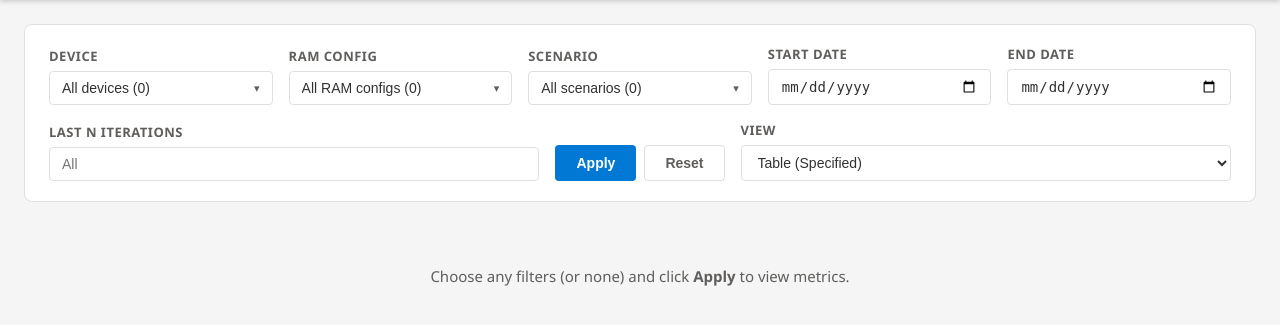
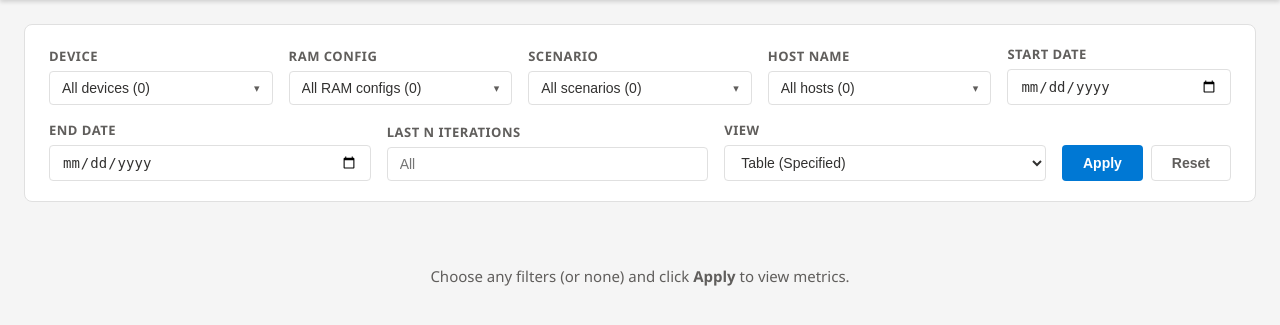
Before and after one commit to Ananya3368/HOBL-Custom-Dashboard, a Flask app: page / in a window 1280 px wide. Shown: the part 61-386 px from the top of the page. Run offline with Flask 3, Linux system fonts and the light colour scheme; data that the repository does not hold is empty; some libraries are stand-ins or nearby versions.

Commit message:
Add Host Name filter and related dashboard improvements
- Add Host Name multi-select filter end-to-end (app.py, json_data.py,
  kusto_data.py backends; common.js, index.html, styles.css frontend)
- Reorder boxplots: Performance Metrics, then Power Calculation, then
  Power Metrics
- Normalize CoV heatmap per (section, group) so power CoVs aren't pooled
  with larger perf CoVs
- Add Teams Video Resolution Width/Height curated perf metrics
- Move filter action buttons after the View selector

Co-authored-by: Copilot <223556219+Copilot@users.noreply.github.com>

```diff
--- a/app.py
+++ b/app.py
@@ -166,6 +166,7 @@ def _parse_filters():
         "device": _list("device"),
         "ram": _list("ram"),
         "scenario": _list("scenario"),
+        "host": _list("host"),
         "start_date": request.args.get("start_date", ""),
         "end_date": request.args.get("end_date", ""),
         "last_n": _int("last_n"),
@@ -181,7 +182,7 @@ def api_metrics():
     try:
         return jsonify(
             get_backend().get_metrics(
-                f["device"], f["ram"], f["scenario"], f["start_date"],
+                f["device"], f["ram"], f["scenario"], f["host"], f["start_date"],
                 f["end_date"], f["last_n"], f["start_iter"], f["end_iter"],
             )
         )
@@ -196,7 +197,7 @@ def api_table():
     try:
         return jsonify(
             get_backend().get_table_data(
-                f["device"], f["ram"], f["scenario"], f["start_date"],
+                f["device"], f["ram"], f["scenario"], f["host"], f["start_date"],
                 f["end_date"], f["last_n"], f["start_iter"], f["end_iter"],
             )
         )
--- a/json_data.py
+++ b/json_data.py
@@ -194,6 +194,7 @@ def get_filter_options() -> dict:
         "devices": sorted({r["Device"] for r in records if r["Device"]}),
         "rams": sorted({r["Ram"] for r in records if r["Ram"]}, key=_ram_sort_key),
         "scenarios": sorted({r["Scenario"] for r in records if r["Scenario"]}),
+        "hostnames": sorted({r["HostName"] for r in records if r.get("HostName")}),
         "dates": sorted({r["RunDate"] for r in records if r["RunDate"]}, reverse=True),
     }
 
@@ -265,6 +266,7 @@ def get_metrics(
     device: str = "",
     ram: str = "",
     scenario: str = "",
+    host: str = "",
     start_date: str = "",
     end_date: str = "",
     last_n=None,
@@ -284,12 +286,14 @@ def get_metrics(
     dev_set = _as_set(device)
     ram_set = _as_set(ram)
     scn_set = _as_set(scenario)
+    host_set = _as_set(host)
     rows = [
         r
         for r in _load_records()
         if (not dev_set or r["Device"] in dev_set)
         and (not ram_set or r["Ram"] in ram_set)
         and (not scn_set or r["Scenario"] in scn_set)
+        and (not host_set or r.get("HostName") in host_set)
         and (not start_date or r["RunDate"] >= start_date)
         and (not end_date or r["RunDate"] <= end_date)
     ]
@@ -453,6 +457,7 @@ def get_table_data(
     device: str = "",
     ram: str = "",
     scenario: str = "",
+    host: str = "",
     start_date: str = "",
     end_date: str = "",
     last_n=None,
@@ -469,12 +474,14 @@ def get_table_data(
     dev_set = _as_set(device)
     ram_set = _as_set(ram)
     scn_set = _as_set(scenario)
+    host_set = _as_set(host)
     cols = [
         c
         for c in _load_columns()
         if (not dev_set or c["Device"] in dev_set)
         and (not ram_set or c["Ram"] in ram_set)
         and (not scn_set or c["Scenario"] in scn_set)
+        and (not host_set or c["Header"].get("Host Name") in host_set)
         and (not start_date or c["Date"] >= start_date)
         and (not end_date or c["Date"] <= end_date)
     ]
--- a/static/css/styles.css
+++ b/static/css/styles.css
@@ -250,6 +250,7 @@
             display: flex;
             gap: 8px;
             align-items: flex-end;
+            margin-left: auto;
         }
 
         .btn {
--- a/static/js/box.js
+++ b/static/js/box.js
@@ -7,8 +7,8 @@
 // escapeHtml, activeFilterSummary, resultsDiv, metricModal, modalTitle.
 
 const BOX_TYPES = [
+    { type: 'PowerCalculation', title: 'Power Calculation', id: 'boxCalc' },
     { type: 'PowerMetrics', title: 'Power Metrics', id: 'boxPower' },
-    { type: 'PowerCalculation', title: 'Power Calculation', id: 'boxCalc' },
 ];
 
 function median(values) {
@@ -32,16 +32,9 @@ function renderBoxplots(metrics) {
 
     buildDeviceColorMap(metrics);
     let html = `<div class="results-summary">${activeFilterSummary()} &nbsp;|&nbsp; ${metrics.length} metric(s)</div>`;
-    BOX_TYPES.forEach(cfg => {
-        html += `
-        <div class="chart-card">
-            <h3>${cfg.title}</h3>
-            <div class="chart-sub">Distribution of each metric across the selected iterations${'\u0020'}(box = quartiles, line = median).</div>
-            <div class="box-holder"><div id="${cfg.id}"></div></div>
-        </div>`;
-    });
-    // Curated performance metrics, derived in the same first / P50-P70-P90 manner
-    // as the Table (Specified) view.
+    // Order: Performance Metrics first, then Power Calculation, then Power Metrics.
+    // Curated performance metrics are derived in the same first / P50-P70-P90
+    // manner as the Table (Specified) view.
     const perfRows = (typeof curatedPerfMetricRows === 'function' && currentTable)
         ? curatedPerfMetricRows(currentTable).filter(r => r.Scenario === scenarios[0])
         : [];
@@ -51,13 +44,21 @@ function renderBoxplots(metrics) {
             <div class="chart-sub">Curated performance metrics, shown the same way as the Table (Specified) view${'\u0020'}(first value, or P50/P70/P90). Box = quartiles, line = median.</div>
             <div class="box-holder"><div id="boxPerf"></div></div>
         </div>`;
+    BOX_TYPES.forEach(cfg => {
+        html += `
+        <div class="chart-card">
+            <h3>${cfg.title}</h3>
+            <div class="chart-sub">Distribution of each metric across the selected iterations${'\u0020'}(box = quartiles, line = median).</div>
+            <div class="box-holder"><div id="${cfg.id}"></div></div>
+        </div>`;
+    });
     resultsDiv.innerHTML = html;
 
+    drawBoxChart('boxPerf', perfRows);
     BOX_TYPES.forEach(cfg => {
         const rows = metrics.filter(m => m.MetricType === cfg.type);
         drawBoxChart(cfg.id, rows);
     });
-    drawBoxChart('boxPerf', perfRows);
 }
 
 function drawBoxChart(elementId, rows) {
--- a/static/js/common.js
+++ b/static/js/common.js
@@ -150,6 +150,7 @@ function createMultiSelect(container, opts) {
 const deviceMS = createMultiSelect(document.getElementById('deviceMS'), { allLabel: 'All devices' });
 const ramMS = createMultiSelect(document.getElementById('ramMS'), { allLabel: 'All RAM configs', formatLabel: v => `${v} GB` });
 const scenarioMS = createMultiSelect(document.getElementById('scenarioMS'), { allLabel: 'All scenarios' });
+const hostMS = createMultiSelect(document.getElementById('hostMS'), { allLabel: 'All hosts' });
 
 // Close any open multi-select panel when clicking outside.
 document.addEventListener('click', () => { _allMultiSelects.forEach(ms => ms._close()); });
@@ -239,6 +240,7 @@ async function loadFilters() {
         deviceMS.setOptions(opts.devices || []);
         ramMS.setOptions(opts.rams || []);
         scenarioMS.setOptions(opts.scenarios || []);
+        hostMS.setOptions(opts.hostnames || []);
         // Constrain the date pickers to the available range and default to it.
         const dates = (opts.dates || []).slice().sort();  // ascending
         if (dates.length) {
@@ -264,6 +266,7 @@ async function applyFilters() {
     deviceMS.getSelected().forEach(v => params.append('device', v));
     ramMS.getSelected().forEach(v => params.append('ram', v));
     scenarioMS.getSelected().forEach(v => params.append('scenario', v));
+    hostMS.getSelected().forEach(v => params.append('host', v));
     // Date range and Last-N are mutually exclusive: Last-N takes precedence.
     if (useLastN) {
         params.set('last_n', lastN.value);
@@ -313,6 +316,7 @@ function resetFilters() {
     deviceMS.clear();
     ramMS.clear();
     scenarioMS.clear();
+    hostMS.clear();
     startDate.value = startDate.min || '';
     endDate.value = endDate.max || '';
     lastN.value = '';
@@ -329,9 +333,11 @@ function activeFilterSummary() {
     const dev = deviceMS.getSelected();
     const ram = ramMS.getSelected();
     const scn = scenarioMS.getSelected();
+    const host = hostMS.getSelected();
     parts.push(`Device: <strong>${dev.length ? escapeHtml(dev.join(', ')) : 'All'}</strong>`);
     parts.push(`RAM: <strong>${ram.length ? escapeHtml(ram.map(r => r + ' GB').join(', ')) : 'All'}</strong>`);
     parts.push(`Scenario: <strong>${scn.length ? escapeHtml(scn.join(', ')) : 'All'}</strong>`);
+    parts.push(`Host: <strong>${host.length ? escapeHtml(host.join(', ')) : 'All'}</strong>`);
     const useLastN = lastN.value && Number(lastN.value) > 0;
     if (useLastN) {
         parts.push(`Dates: <strong>All</strong>`);
--- a/static/js/table.js
+++ b/static/js/table.js
@@ -26,6 +26,8 @@ const CURATED_PERF = [
     { label: 'Search Full Activation', kind: 'pct', pts: [9232] },
     { label: 'Explorer Input Delay', kind: 'first', pts: [6352] },
     { label: 'Teams FPS', kind: 'first', pts: [], name: 'teams_fps' },
+    { label: 'Teams Video Resolution Width', kind: 'first', pts: [], name: 'teams_video_resolution_width' },
+    { label: 'Teams Video Resolution Height', kind: 'first', pts: [], name: 'teams_video_resolution_height' },
 ];
 
 // DUT header rows split into device-constant attributes (merged into a single
@@ -201,24 +203,34 @@ function _covColor(v, min, med, max) {
     return _covMix(_COV_YELLOW, _COV_RED, (v - mid) / (max - mid));
 }
 
-// Color each CoV column (one per summary group) as a green->yellow->red scale,
-// normalized independently per column (like an Excel color scale on one column).
-// The bucket key is the group index, derived by counting `.stat-start` cells
-// (the P50 cell that opens each group, present in both numeric and N/A rows) —
-// NOT the position among `td.cov` cells. N/A summary cells carry no `cov` class,
-// so a positional index would shift whenever a group is N/A for that row,
-// collapsing CoV cells from different scenario columns into the same bucket.
+// Color the CoV cells as an Excel-style green->yellow->red 3-color scale,
+// normalized independently per (section, group) — i.e. each metric section
+// ("Power Metrics", "Performance Metrics", "Power Metrics (raw rails)") gets its
+// own scale within each summary column, so power CoVs are never pooled with the
+// generally larger perf CoVs.
+//
+// The bucket key is `sectionIdx:groupIdx`:
+//   - sectionIdx increments at each `tr.section-row` while walking rows in order.
+//   - groupIdx is derived by counting `.stat-start` cells (the P50 cell that
+//     opens each group, present in both numeric and N/A rows) — NOT the position
+//     among `td.cov` cells. N/A summary cells carry no `cov` class, so a
+//     positional index would shift whenever a group is N/A for that row,
+//     collapsing CoV cells from different scenario columns into the same bucket.
 function applyCovHeatmap(root) {
-    const cols = new Map();   // groupIdx -> [{ cell, v }]
-    root.querySelectorAll('table.xtable tr.metric-row').forEach(row => {
+    const cols = new Map();   // "sectionIdx:groupIdx" -> [{ cell, v }]
+    let section = 0;
+    root.querySelectorAll('table.xtable tr').forEach(row => {
+        if (row.classList.contains('section-row')) { section++; return; }
+        if (!row.classList.contains('metric-row')) return;
         let g = -1;
         row.querySelectorAll('td.stat').forEach(cell => {
             if (cell.classList.contains('stat-start')) g++;
             if (!cell.classList.contains('cov')) return;
             const v = parseFloat(cell.textContent);
             if (!Number.isFinite(v)) return;
-            if (!cols.has(g)) cols.set(g, []);
-            cols.get(g).push({ cell, v });
+            const key = section + ':' + g;
+            if (!cols.has(key)) cols.set(key, []);
+            cols.get(key).push({ cell, v });
         });
     });
     cols.forEach(bucket => {
--- a/templates/index.html
+++ b/templates/index.html
@@ -22,6 +22,10 @@
             <div class="multiselect" id="scenarioMS"></div>
         </div>
         <div class="filter-group">
+            <label>Host Name</label>
+            <div class="multiselect" id="hostMS"></div>
+        </div>
+        <div class="filter-group">
             <label>Start Date</label>
             <input type="date" id="startDate">
         </div>
@@ -33,10 +37,6 @@
             <label>Last N Iterations</label>
             <input type="number" id="lastN" min="1" step="1" placeholder="All">
         </div>
-        <div class="filter-actions">
-            <button id="applyBtn" class="btn btn-primary">Apply</button>
-            <button id="resetBtn" class="btn btn-secondary">Reset</button>
-        </div>
         <div class="filter-group">
             <label>View</label>
             <select id="viewSelect">
@@ -45,6 +45,10 @@
                 <option value="box">Box &amp; Whisker</option>
                 <option value="percentile">Percentile Distribution</option>
             </select>
+        </div>
+        <div class="filter-actions">
+            <button id="applyBtn" class="btn btn-primary">Apply</button>
+            <button id="resetBtn" class="btn btn-secondary">Reset</button>
         </div>
     </div>
 
```
Also changed, not shown: kusto_data.py (+9 -6 lines).
